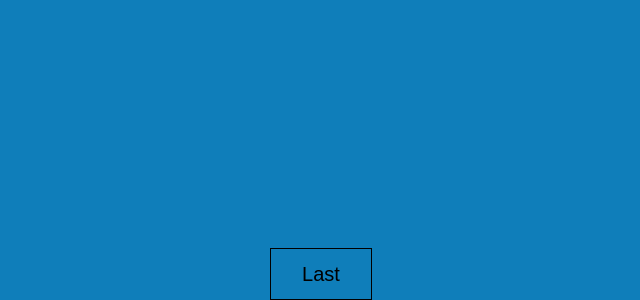
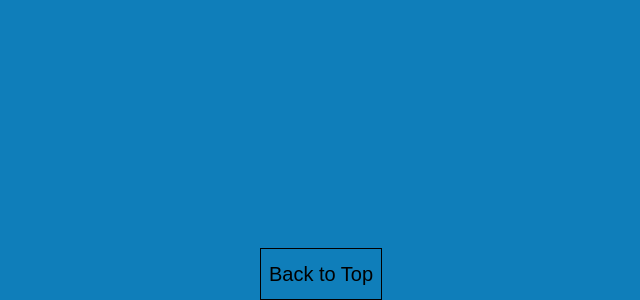
Before and after one commit to WalenPiotr/portfolio, a React app: page / in a window 1280 px wide. Shown: the part 3700-4000 px from the top of the page, without its empty margins (319-959 px from the left). Built offline with nearby package versions, Linux system fonts and the light colour scheme.

Commit message:
Change button text

```diff
--- a/src/components/View.tsx
+++ b/src/components/View.tsx
@@ -11,7 +11,7 @@ const Box = styled.div`
 `;
 
 const Button = styled.div`
-    width: 100px;
+    width: 120px;
     height: 50px;
     font-size: 20px;
     display: flex;
@@ -29,7 +29,7 @@ interface IPageProps {
 
 const View = ({ handleClick, color, innerRef, last }: IPageProps) => (
     <Box color={color} innerRef={innerRef}>
-        <Button onClick={handleClick}>{last ? 'Last' : 'Next'}</Button>
+        <Button onClick={handleClick}>{last ? 'Back to Top' : 'Next'}</Button>
     </Box>
 );
 
```
